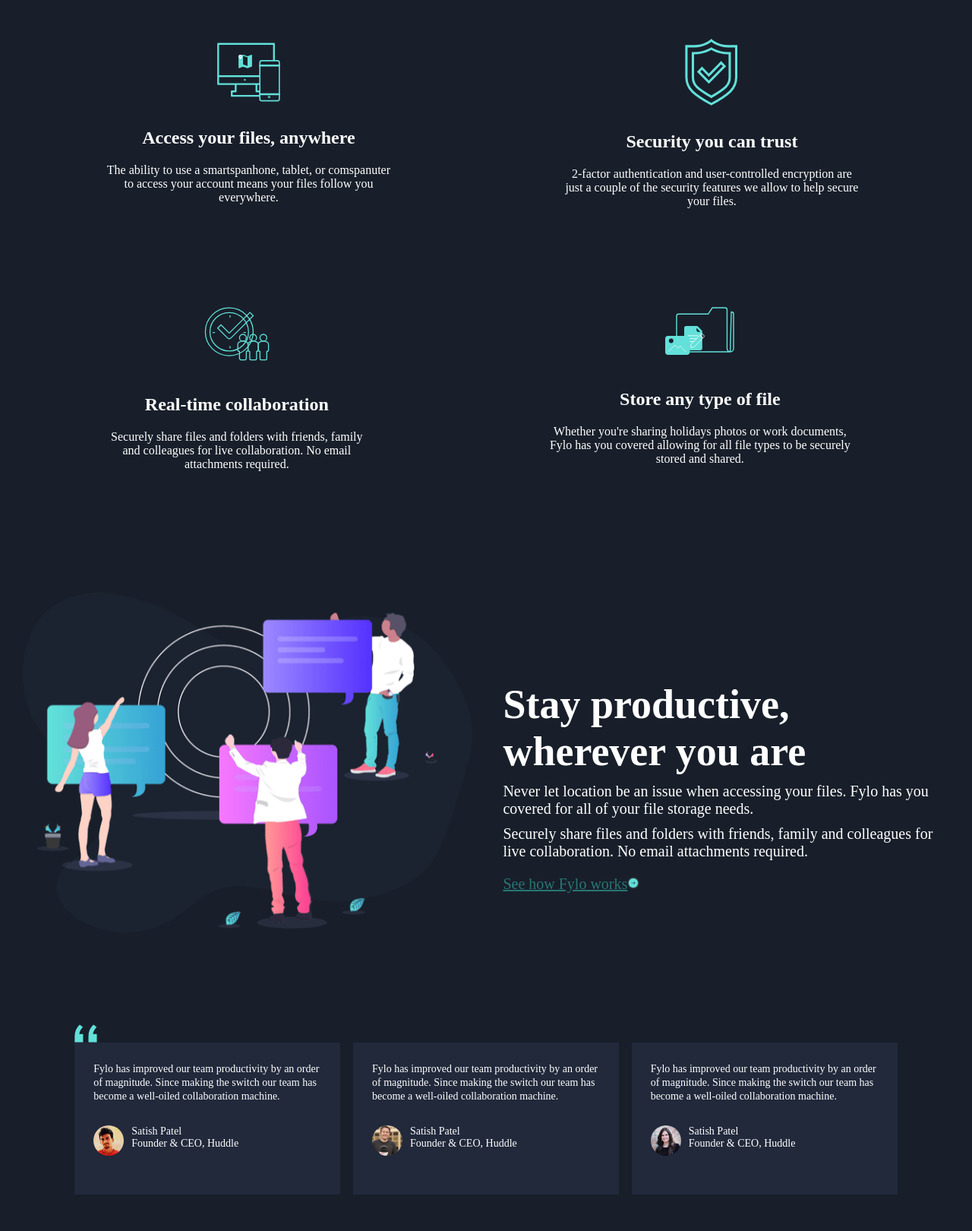
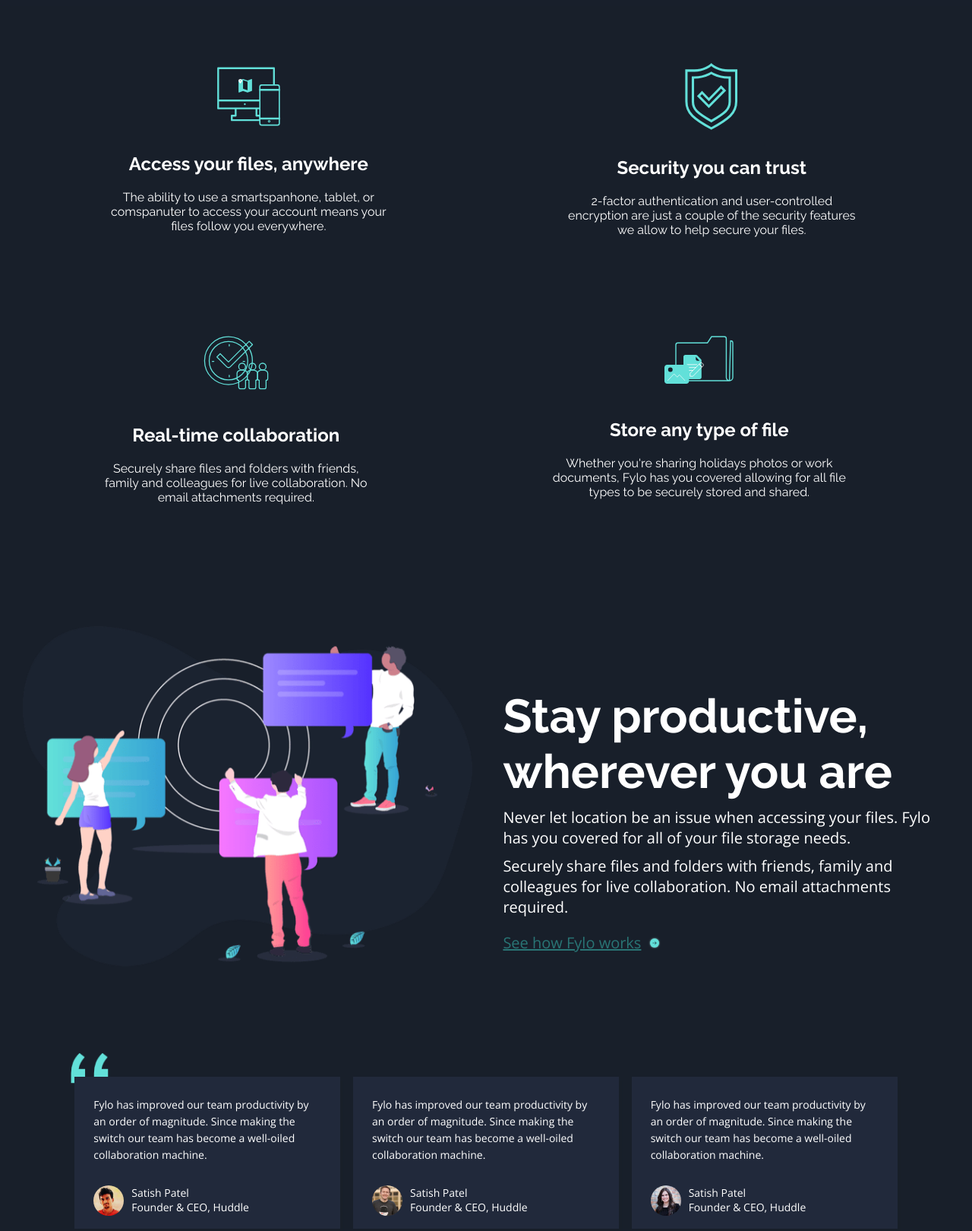
Before and after one commit to amresh04061999/Fylo-dark-theme-landing-page-master-html-scss-Example-2, a website: page index.html in a window 1280 px wide. Shown: the part 1180-2800 px from the top of the page at 76% size. Drawn offline with nearby package versions, Linux system fonts and the light colour scheme; files whose address does not match are found by name.

Commit message:
fix:style

```diff
--- a/assets/scss/base/_globle.scss
+++ b/assets/scss/base/_globle.scss
@@ -1,3 +1,6 @@
+// font family
+@import url("https://fonts.googleapis.com/css2?family=Open+Sans:wght@400;700&family=Raleway:wght@400;700&display=swap");
+
 // universal style
 * {
     padding: 0;
@@ -13,7 +16,8 @@
 }
 
 body {
-    background-color:$bg-color
+    background-color: $bg-color;
+    font-family: $body-font-family;
 }
 
 // helper class
@@ -43,7 +47,6 @@
 
 .flex-cloumn {
     flex-direction: column;
-
 }
 
 .align-item-center {
--- a/assets/scss/base/_variable.scss
+++ b/assets/scss/base/_variable.scss
@@ -0,0 +1,3 @@
+// font family varibale
+$body-font-family: 'Open Sans', sans-serif;
+$Heading-font-family: 'Raleway', sans-serif;
--- a/assets/scss/componet/_card.scss
+++ b/assets/scss/componet/_card.scss
@@ -8,6 +8,27 @@
         flex-direction: column;
 
     }
+    .first-card-wrapper{
+        position: relative;
+        .card-one{
+            z-index: 100;
+            @media(max-width: 576px){
+                margin-left: 0px;
+            }
+        }
+        .quotes-image{
+            width: 50px;
+            margin-top: -32px;
+            margin-left: -5px;
+            position: absolute;
+            @media(max-width: 576px){
+                width: 30px;
+                margin-left: 0px;
+                margin-top: -3px;
+            }
+        }
+    }
+
     .card{
         width: 350px;
         height: 200px;
@@ -19,26 +40,12 @@
             margin-bottom: 20px;
             width: 600px;
             height: 200px;
-
         }
         @media(max-width: 576px){
             margin-top: 20px;
             width: 280px;
             height: 180px;
             padding: 13px;
-        }
-
-        .quotes-image{
-            position: absolute;
-            width: 30px;
-            top: -24px;
-            left: 0;
-            z-index: 1;
-            // @media(max-width: 576px){
-            //     width: 30px;
-            //     top: -12px;
-            //     left: -15px;
-            // }
         }
         span{
             color: $White;
--- a/assets/scss/layout/_header.scss
+++ b/assets/scss/layout/_header.scss
@@ -20,6 +20,7 @@
         text-decoration: none;
         color: white;
         margin: 30px;
+        font-family: $Heading-font-family;
         @media(max-width: 576px){
             margin: 5px;
         }
--- a/assets/scss/layout/_introduction-section.scss
+++ b/assets/scss/layout/_introduction-section.scss
@@ -5,7 +5,7 @@
   .illustration-intro {
     z-index: 100;
   }
-
+// bg image
   .bg-image {
     height: 600px;
     width: 100%;
@@ -34,9 +34,10 @@
 
   h1 {
     color: $White;
-    font-size: 60px;
+    font-size: 64px;
     text-align: center;
     z-index: 100;
+    font-family: $Heading-font-family;
 
     @media (max-width: 576px) {
       padding-top: 20px;
--- a/assets/scss/layout/_product_section.scss
+++ b/assets/scss/layout/_product_section.scss
@@ -1,92 +1,101 @@
 .product-section {
     padding: 30px;
-    background-color:$main-background;
+    background-color: $main-background;
 
-    @media(max-width: 576px) {
+    @media (max-width: 576px) {
         padding: 22px;
-
     }
 
     .first-section {
         color: $White;
 
-        @media(max-width: 576px) {
+        @media (max-width: 576px) {
             flex-direction: column;
         }
 
         .laptop {
+            h2 {
+                font-family: $Heading-font-family;
+                @media (max-width: 576px) {
+                    font-size: 22px;
+                }
+            }
             p {
                 width: 67%;
                 width: 63%;
-
-                @media(max-width: 576px) {
+                font-family: $Heading-font-family;
+                @media (max-width: 576px) {
                     width: 100%;
                 }
             }
         }
 
         .security {
-            @media(max-width: 576px) {
+            @media (max-width: 576px) {
                 padding-top: 90px;
-
+            }
+            h2 {
+                font-family: $Heading-font-family;
             }
 
             p {
                 width: 63%;
                 width: 63%;
+                font-family: $Heading-font-family;
 
-                @media(max-width: 576px) {
+                @media (max-width: 576px) {
                     width: 100%;
-
                 }
             }
         }
-
     }
 
     .second-section {
         margin-top: 80px;
         color: $White;
 
-        @media(max-width: 576px) {
+        @media (max-width: 576px) {
             flex-direction: column;
             padding-top: 16px;
         }
 
         .icon-collaboration {
+            h2 {
+                font-family: $Heading-font-family;
+            }
             p {
                 width: 63%;
-
-                @media(max-width: 576px) {
+                font-family: $Heading-font-family;
+                @media (max-width: 576px) {
                     width: 100%;
                 }
             }
         }
 
         .icon-any-file {
-            @media(max-width: 576px) {
+            @media (max-width: 576px) {
                 padding-top: 90px;
-
+            }
+            h2 {
+                font-family: $Heading-font-family;
             }
 
             p {
                 width: 55%;
                 width: 63%;
-
-                @media(max-width: 576px) {
+                font-family: $Heading-font-family;
+                @media (max-width: 576px) {
                     width: 100%;
                 }
             }
         }
-
-
     }
 
     .third-section {
         margin-top: 80px;
         color: $White;
 
-        @media(max-width: 576px) {
+        @media (max-width: 576px) {
             flex-direction: column;
         }
 
@@ -94,39 +103,35 @@
             width: 50%;
             margin-left: 40px;
 
-            @media(max-width: 576px) {
+            @media (max-width: 576px) {
                 width: 100%;
                 margin-left: 0px;
             }
 
+            h3 {
+                font-size: 62px;
 
-            h3 {
-                font-size: 54px;
-
-                @media(max-width: 576px) {
-                    font-size: 16px;
+                font-family: $Heading-font-family;
+                @media (max-width: 992px) {
+                    font-size: 34px;
                 }
-                @media(max-width: 992px) {
-                    font-size: 34px;
-
+                @media (max-width: 1024px) {
+                    font-size: 24px;
                 }
-                @media(max-width: 1024px) {
-                    font-size: 24px;
-
+                @media (max-width: 576px) {
+                    font-size: 18px;
                 }
             }
 
             p {
                 font-size: 20px;
 
-                @media(max-width: 576px) {
+                @media (max-width: 576px) {
                     font-size: 14px;
                 }
-                @media(max-width: 1024px) {
+                @media (max-width: 1024px) {
                     font-size: 15px;
-
                 }
-
             }
 
             .flye-work-link {
--- a/index.html
+++ b/index.html
@@ -11,13 +11,11 @@
     Frontend Mentor | Fylo landing page with dark theme and features grid
   </title>
 </head>
-
 <body>
   <!-- main container -->
   <div class="container h-100">
     <!-- start header -->
     <header class="header d-flex justify-content-between">
-
       <div class="logo">
         <img src="./images/logo.svg" alt="logo-image" />
       </div>
@@ -41,9 +39,7 @@
         <div class="illustration-intro">
           <img src="./images/illustration-intro.png" alt="illustration-intro-image" class="image-responsive" />
         </div>
-
         <div class="d-flex flex-cloumn align-item-center">
-
           <h1 class="pt-3">All your files in one secure location, accessible anywhere.</h1>
           <p class="pt-3">Fylo stores all your most important files in one secure
             location. Access them wherever you need, share and collaborate with friends family, and co-workers.</p>
@@ -51,12 +47,10 @@
             <button class="btn-primary">Get Started</button>
           </div>
         </div>
-
         <div class="bg-image">
         </div>
       </div>
       <!-- =================== End illustration-intro ==================-->
-
       <!-- ===================main  section Product-section ==================-->
       <section class="product-section">
         <!-- ========================= first-section ====================== -->
@@ -114,19 +108,17 @@
           <!--End  image section -->
           <!-- text section -->
           <div class="text-section d-flex flex-cloumn pt-5">
-            <h3 class="pt-1"> Stay productive, wherever you are</h3>
+            <h3 class="pt-1"> Stay productive, wherever you are  </h3>
             <p class="pt-1">Never let location be an issue when accessing your files. Fylo has you covered for all of
               your file
               storage needs.</p>
             <p class="pt-1"> Securely share files and folders with friends, family and colleagues for live
               collaboration. No email
               attachments required.</p>
-            <div class=" d-flex align-item-center pt-2">
-              <a href="index.html" aria-label="click here" class="flye-work-link ps-4 ">See how Fylo works
-              </a>
-              <label><img src="./images/icon-arrow.svg" alt="Arrow-icon" /></label>
+            <div class="d-flex align-item-center pt-2">
+              <a href="index.html" aria-label="click here" class="flye-work-link ps-4  ">See how Fylo works</a>
+              <img src="./images/icon-arrow.svg" alt="Arrow-icon"  class="pl-1"/>
             </div>
-
           </div>
           <!--End  text section -->
         </section>
@@ -134,9 +126,9 @@
         <!--  start card wrapper  -->
         <section class="card-main-wrapper d-flex justify-content-around align-item-center px-6 py-6">
           <!--  first card -->
-      <div>
-  <div class="card">
+          <div class="first-card-wrapper">
             <img src="./images/bg-quotes.png" alt="quotes.png" class="quotes-image">
+            <div class="card card-one">
               <span>
                 Fylo has improved our team productivity by an order of
                 magnitude. Since making the switch our team has become a
@@ -154,7 +146,6 @@
               </div>
             </div>
           </div>
-
           <!-- End first card -->
 
           <!--  second card -->
@@ -283,5 +274,4 @@
     <!--================================ End footer section ================================= -->
   </div>
 </body>
-
 </html>
```
Also changed, not shown: assets/scss/layout/_footer.scss (+35 -10 lines), assets/css/style.css, 1 other file. Lines whose indentation alone changed are shown as unchanged.
